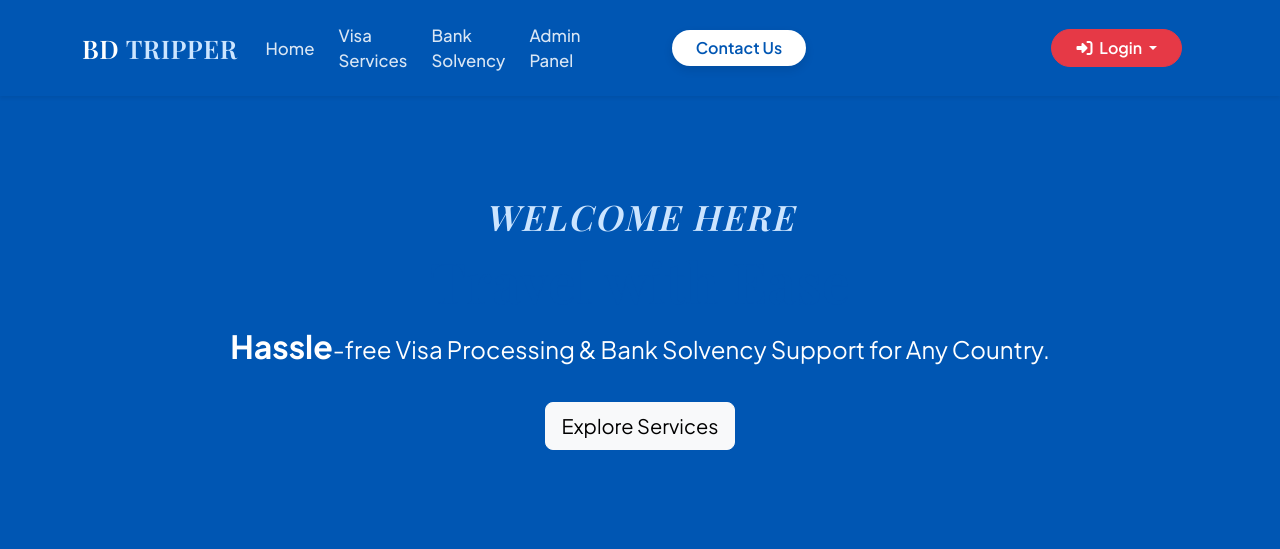
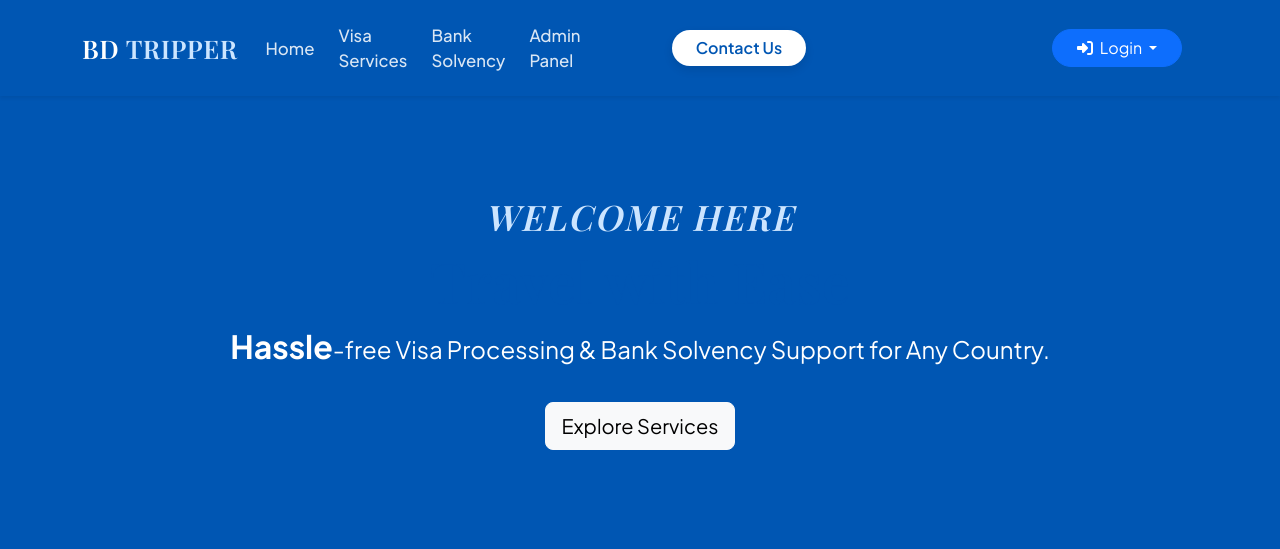
Before and after one commit to imranislam7221-commits/bdtrippers, a PHP site: page / in a window 1280 px wide. Shown: the top 549 px of the page. Run offline with PHP 8.4, Linux system fonts and the light colour scheme; some libraries are stand-ins or nearby versions; some web fonts are replaced.

Commit message:
revert: change login button color back to original blue

```diff
--- a/assets/css/style.css
+++ b/assets/css/style.css
@@ -211,19 +211,3 @@ h1, h2, h3, h4, h5, h6, .display-4 {
     font-size: 24px;
     margin: 0 10px;
 }
-
-/* Custom Red Login Button */
-.btn-login-red {
-    background-color: #e63946 !important;
-    border-color: #e63946 !important;
-    color: #ffffff !important;
-    font-weight: 600 !important;
-    transition: var(--transition-smooth);
-}
-
-.btn-login-red:hover {
-    background-color: #d62828 !important;
-    border-color: #d62828 !important;
-    transform: translateY(-1px);
-    box-shadow: 0 4px 8px rgba(0, 0, 0, 0.2);
-}
--- a/includes/header.php
+++ b/includes/header.php
@@ -57,7 +57,7 @@
             <!-- Login Button with Dropdown (Always visible outside the menu) -->
             <div class="ms-auto d-flex align-items-center me-3" id="auth-btn-container">
                 <div class="dropdown">
-                    <button class="btn btn-login-red rounded-pill px-3 px-md-4 dropdown-toggle" type="button" id="loginDropdown" data-bs-toggle="dropdown" aria-expanded="false">
+                    <button class="btn btn-primary rounded-pill px-3 px-md-4 dropdown-toggle" type="button" id="loginDropdown" data-bs-toggle="dropdown" aria-expanded="false">
                         <i class="fas fa-sign-in-alt me-1"></i> Login
                     </button>
                     <ul class="dropdown-menu dropdown-menu-end shadow border-0 mt-2" aria-labelledby="loginDropdown">
```
